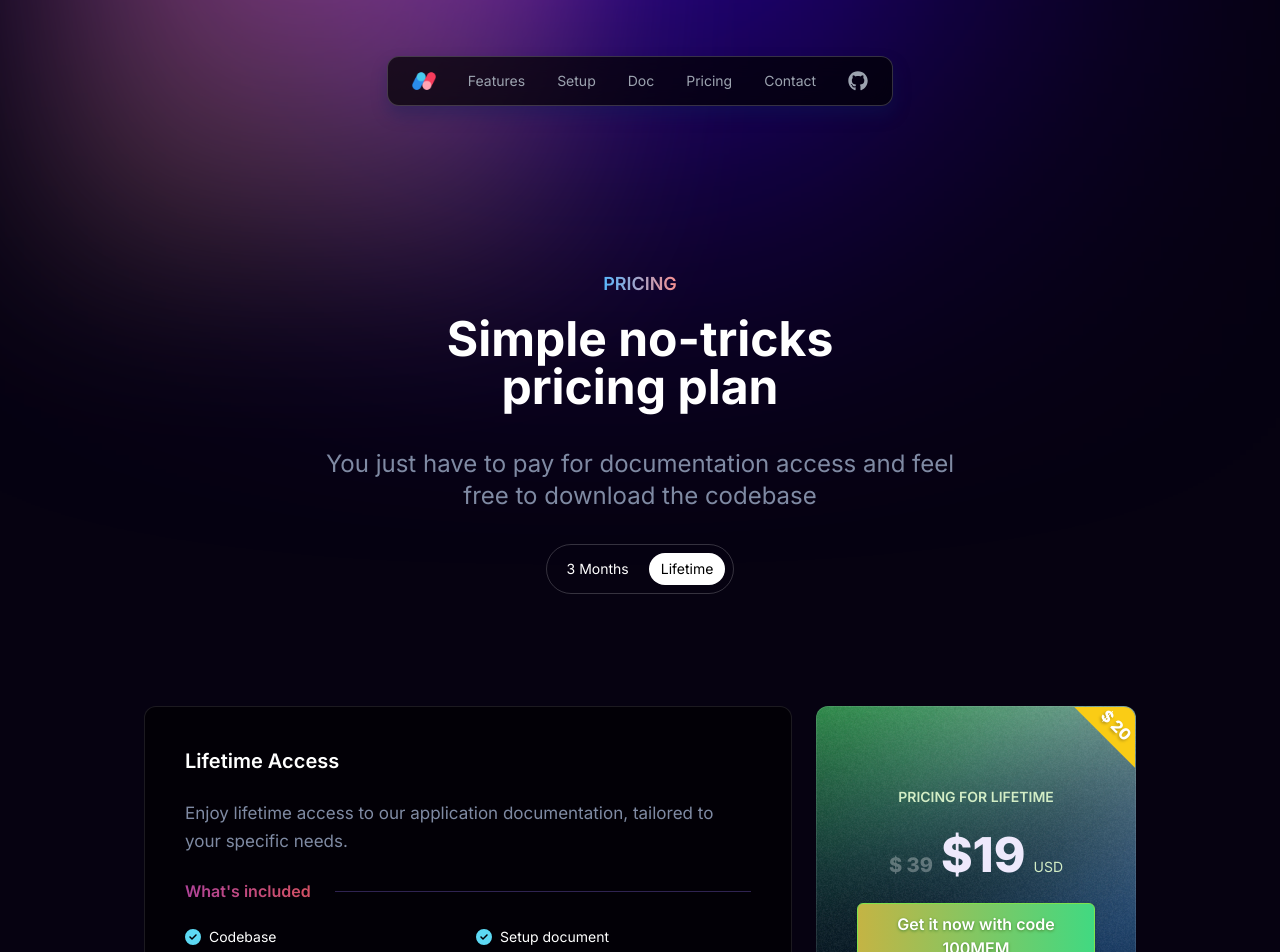
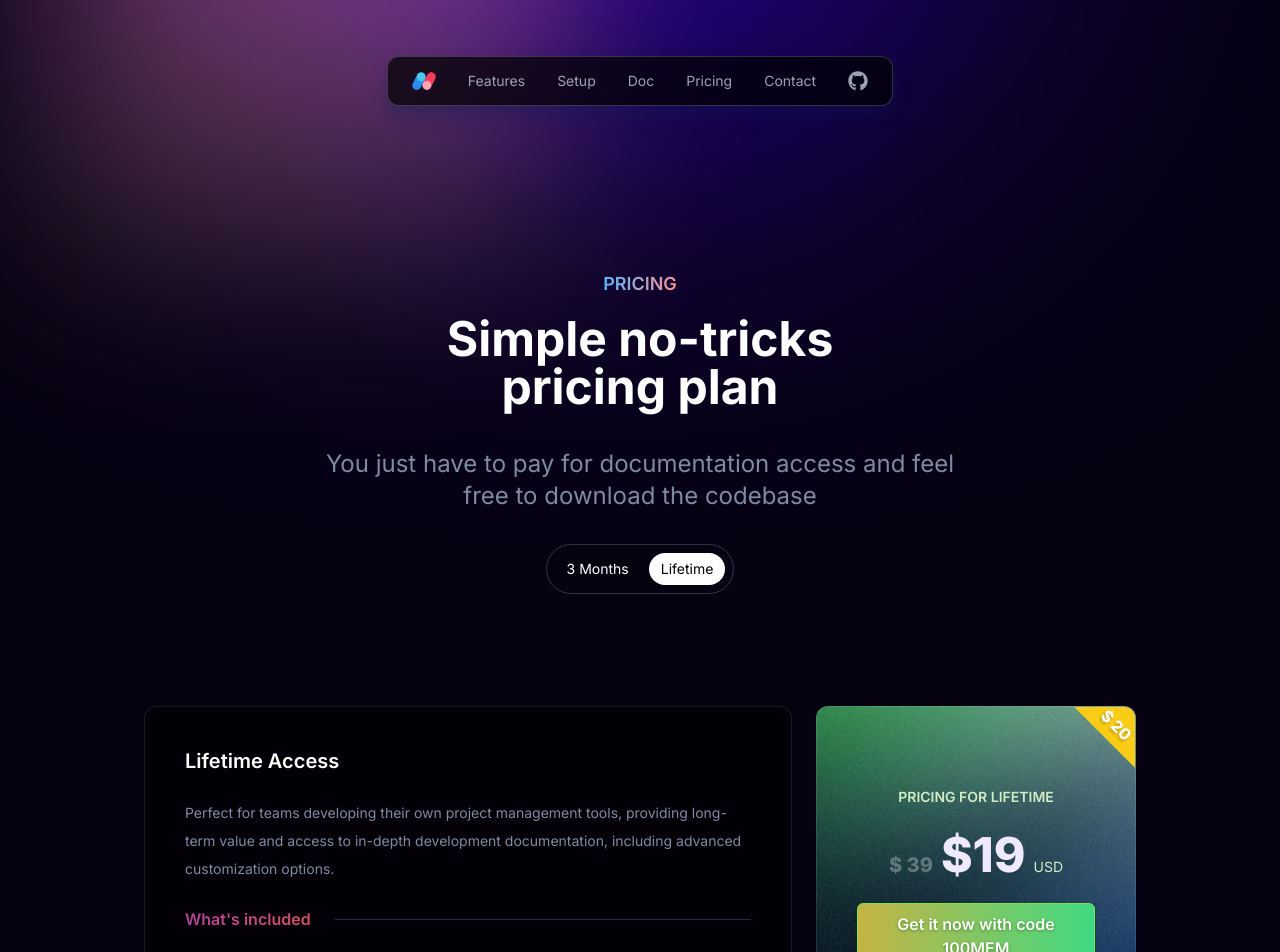
Before and after one commit to hudy9x/namviek-landingpage, a Next.js app: page /pricing in a window 1280 px wide. Shown: the top 952 px of the page. Built offline with nearby package versions, Linux system fonts and the light colour scheme; no server answers.

Commit message:
refactor(pricing): rewrite description for 3 month and lifetime access

```diff
--- a/src/containers/Pricing/PricingContainer.tsx
+++ b/src/containers/Pricing/PricingContainer.tsx
@@ -43,6 +43,8 @@ export default function PricingContainer(product: {
   const saleOff = isThreeMonth ? 0 : 20;
   const discountCode = isThreeMonth ? '' : '100MEM'
 
+  const threeMonthDesc = `Ideal for tech-savvy individuals hosting apps for their teams, offering a cost-effective solution for short-term projects and quick experimentation with basic features and documentation.`
+  const lifetimeDesc = `Perfect for teams developing their own project management tools, providing long-term value and access to in-depth development documentation, including advanced customization options.`
 
   return <section id="pricing" className='pt-[200px]'>
     <div className="flex flex-col items-center">
@@ -64,7 +66,7 @@ export default function PricingContainer(product: {
       <div className="mt-10 sm:mt-28 flex flex-col sm:flex-row items-center gap-6">
         <Card type='darkblur' className='p-10 w-[95%] sm:w-[648px]' height="h-[460px] sm:h-[400px]">
           <h2 className='font-semibold text-xl'>{heading}</h2>
-          <p className='text-xs sm:text-[17px] leading-5 sm:leading-7 mt-6 second-color'>Enjoy {subheading} to our application documentation, tailored to your specific needs.</p>
+          <p className='text-xs sm:text-[14px] leading-5 sm:leading-7 mt-6 second-color'>{isThreeMonth ? threeMonthDesc : lifetimeDesc}</p>
           <h3 className='flex items-center gap-6 mt-6'>
             <span className='section-title whitespace-nowrap'>{`
               What's included
```
